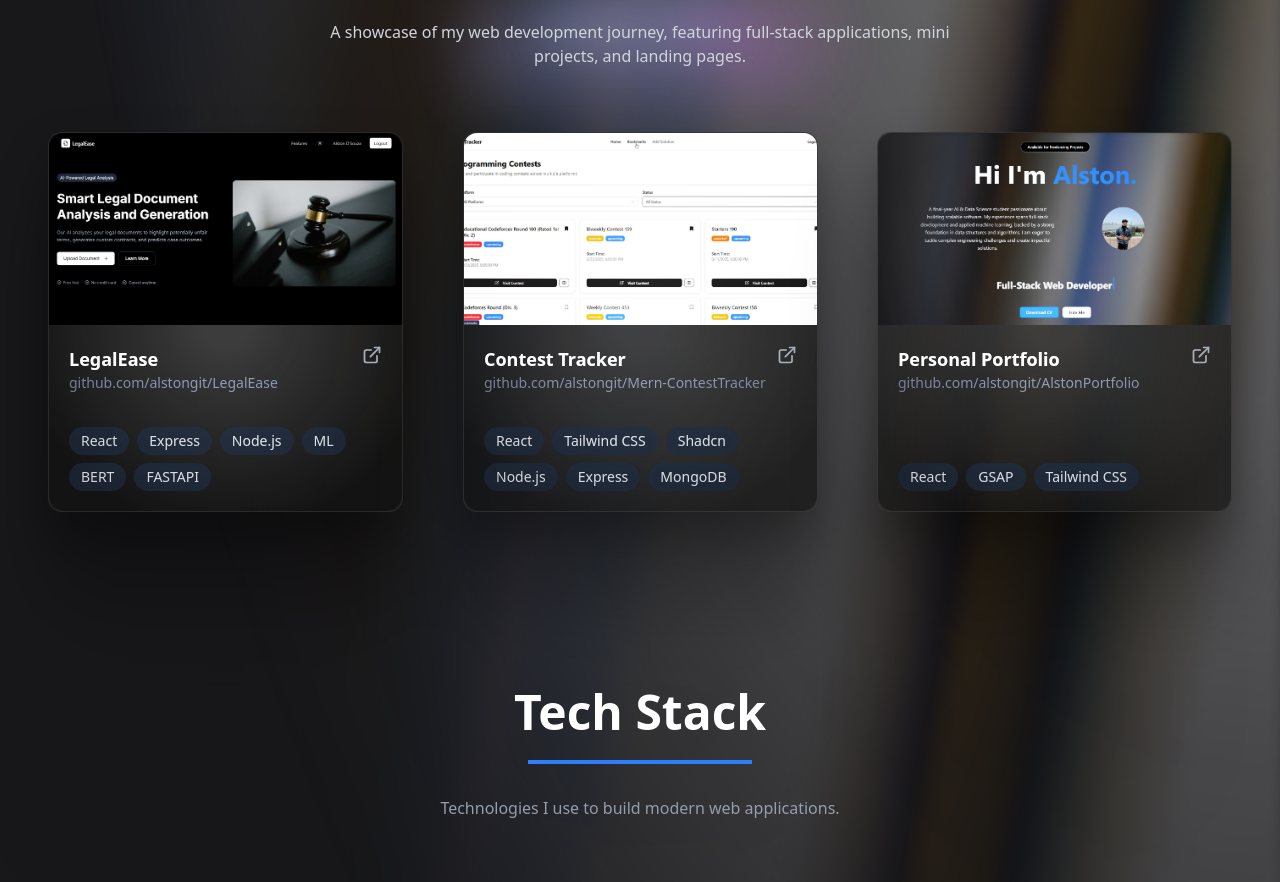
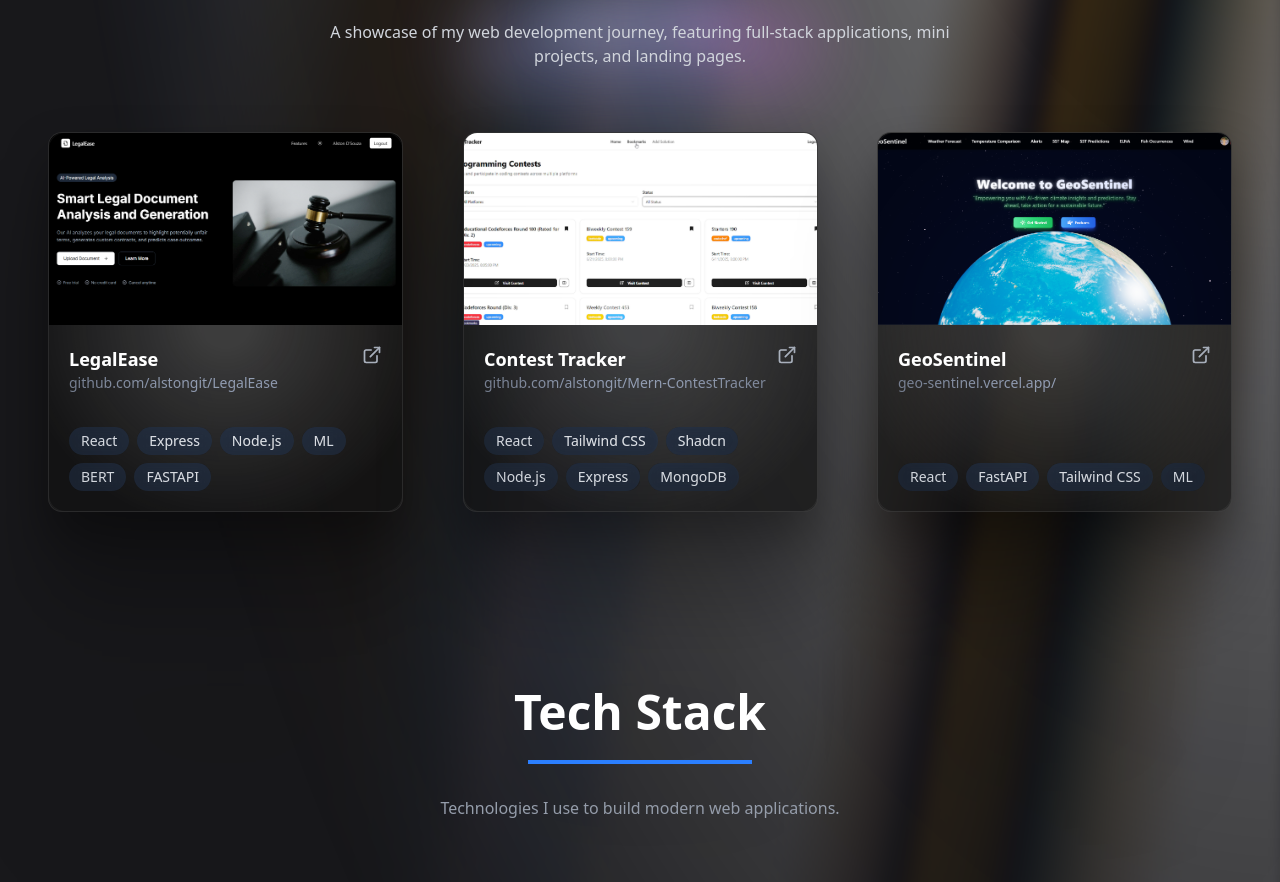
Before and after one commit to alstongit/AlstonPortfolio, a React (Vite) app in the folder my-project/: page / in a window 1280 px wide. Shown: the part 960-1842 px from the top of the page. Built offline with nearby package versions, Linux system fonts and the light colour scheme.

Commit message:
geosentinel added

```diff
--- a/my-project/src/data/projectsData.js
+++ b/my-project/src/data/projectsData.js
@@ -2,6 +2,7 @@
 import legaleaseImg from "./imgs/legalEase.png";
 import contestTrackerImg from "./imgs/contest.png";
 import portfolioImg from "./imgs/portfolio.png";
+import geosentinelImg from "./imgs/geoSentinel.png";
 
 export const projectsData = [
   {
@@ -19,10 +20,10 @@ export const projectsData = [
 
   },
   {
-    title: "Personal Portfolio",
-    url: "https://github.com/alstongit/AlstonPortfolio",
-    tech: ["React", "GSAP", "Tailwind CSS"],
-    image: portfolioImg,
+    title: "GeoSentinel",
+    url: "https://geo-sentinel.vercel.app/",
+    tech: ["React", "FastAPI", "Tailwind CSS", "ML"],
+    image: geosentinelImg,
 
   },
 ];
```
Also changed, not shown: my-project/src/data/imgs/geosentinel.png (added).
